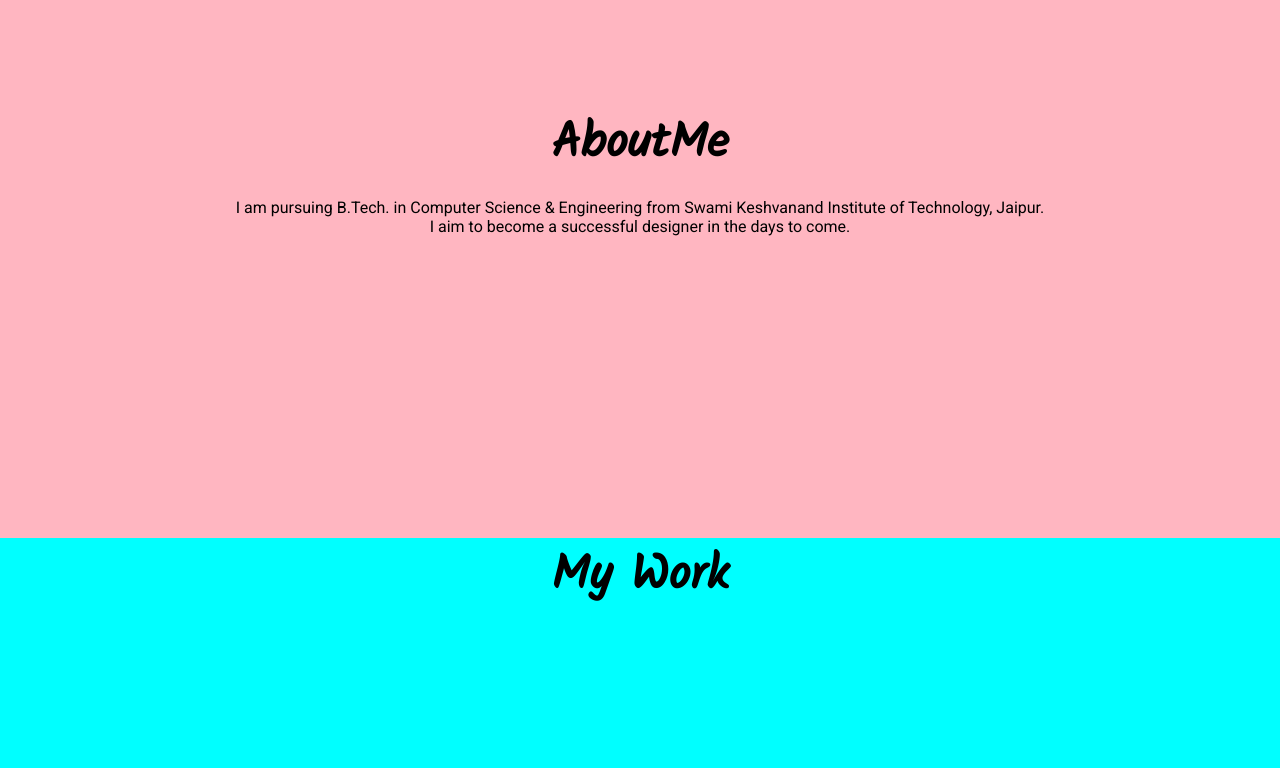
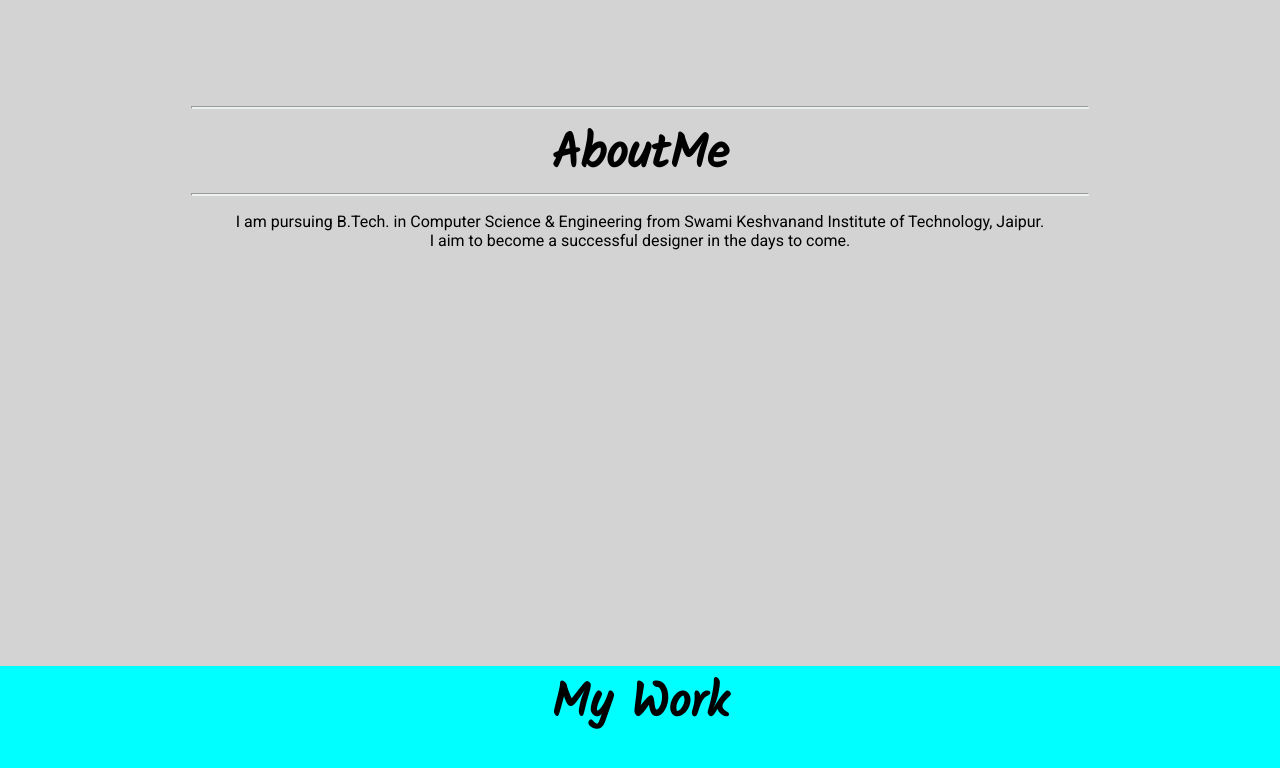
Before and after one commit to nileshkumar94/Portfolio, a plain HTML site: page index.html in a window 1280 px wide. Shown: the part 758-1526 px from the top of the page. Drawn offline with Linux system fonts and the light colour scheme.

Commit message:
added  hr tag in about me and add background color

```diff
--- a/css/style.css
+++ b/css/style.css
@@ -67,63 +67,64 @@ h3 {
 }
 
 .about-me {
-    background-color: lightpink;
+    background-color: lightgray;
     width: 100%;
     height: 70%;
     text-align: center;
+    padding-top: 10%;
 }
 
+hr {
+    width: 70%;
+    height: 0.2%;
+    background-color: #EAF5F4;
+    margin-top: 0%;
+}
+
+
+}
 .about-heading {
     padding-top: 10%;
 }
-
 .projects {
     background-color: cyan;
     width: 100%;
     height: 80%;
     text-align: center;
 }
-
 .project-content {
     display: flex;
     padding-top: 5%;
 }
-
 .project {
     width: 30%;
     height: 50%;
     background-color: greenyellow;
     margin-left: 2%;
 }
-
 .contact {
     background-color: forestgreen;
     width: 100%;
     height: 10%;
     display: flex;
 }
-
 .contact-text {
     padding-left: 10%;
 }
-
 .icons {
     padding-left: 2%;
     padding-top: 1%;
 }
-
 .footer {
     background-color: darkmagenta;
     width: 100%;
     height: 8%;
 }
-
 .footer-content {
     padding: 1.5%;
     margin: 0px;
     padding-left: 7%;
 }
-
 a {
     color: inherit;
     text-decoration: none;
--- a/index.html
+++ b/index.html
@@ -33,11 +33,11 @@
         <hr>
 
     </div>
-
     <div class="about-me" id="About-Me">
+        <hr>
         <h1 class="about-heading">AboutMe</h1>
+        <hr>
         <p>I am pursuing B.Tech. in Computer Science & Engineering from Swami Keshvanand Institute of Technology, Jaipur.<br>I aim to become a successful designer in the days to come. </p>
-
     </div>
     <div class="projects" id="projects">
         <h1>My Work</h1>
```
